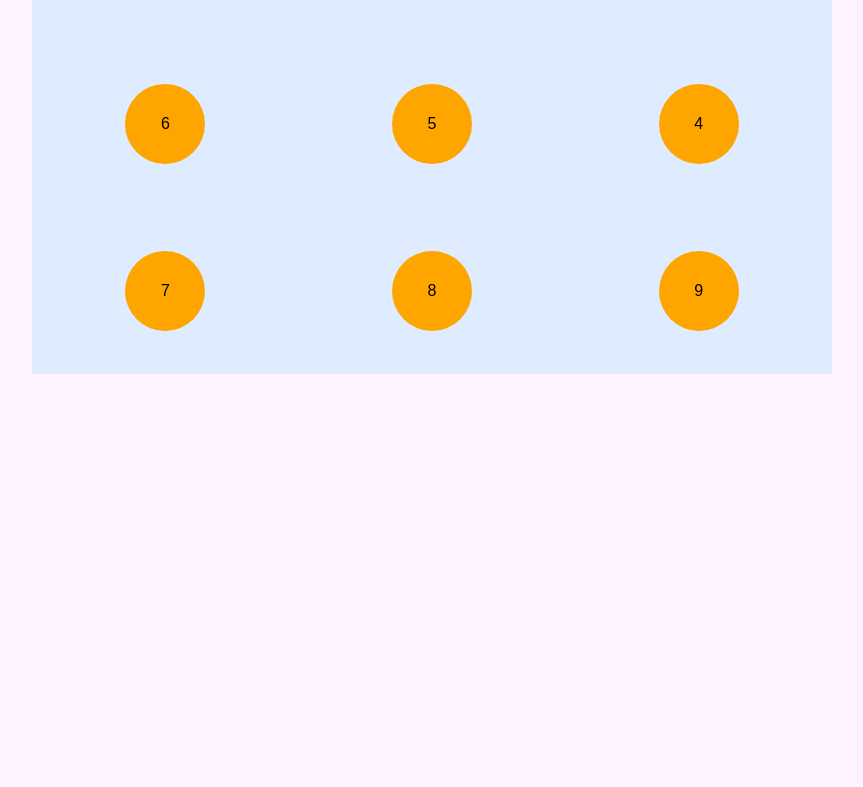
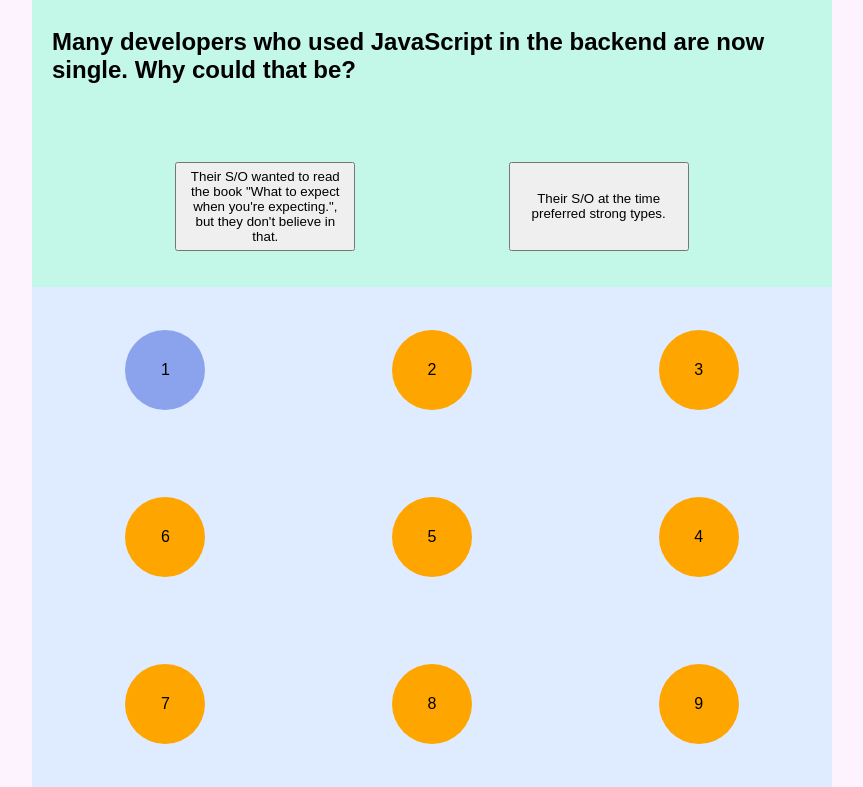
Before and after one commit to elsinge/Quiz, a plain HTML site: page index.html in a window 1280 px wide. Shown: the part 163-950 px from the top of the page, without its empty margins (208-1071 px from the left). Before the commit the page ends 800 px from the top, so only its background shows below. Drawn offline with Linux system fonts and the light colour scheme.

Commit message:
questions inserted and will be in random order now

```diff
--- a/index.html
+++ b/index.html
@@ -11,15 +11,16 @@
     </header>
     <main>
         <section id="input-area-el">
-
+            <h2 id="question-el">Question</h2>
+            <div id="answers-el"></div>
         </section>
         <section id="progress-el" class="three-by-three">
             <div class="pf-row">
-                <div class="progress-field"><p>1</p></div>
+                <div class="progress-field">1</div>
                 <div class="progress-field">2</div>
                 <div class="progress-field">3</div>
             </div>
-            <div class="pf-row pf-row-rev">
+            <div class="pf-row row-rev">
                 <div class="progress-field">4</div>
                 <div class="progress-field">5</div>
                 <div class="progress-field">6</div>
--- a/index.js
+++ b/index.js
@@ -0,0 +1,133 @@
+const questions = shuffleArray([
+    // right answer at index 0
+    {
+        question: "Was sagt ein Pyrotechniker nie zu seinem Hund?",
+        options: [
+            "Platz!",
+            "Such!",
+            "Sitz!"
+        ]
+    },
+
+    {
+        question: "What's your view on sea polution?",
+        options: [
+            "From my hotel room pretty good.",
+            "We have to save the turtles!",
+            "I like soup!"
+        ]
+    },
+
+    {
+        question: "Dünne Wurst aus Wildfleisch:",
+        options: [
+            "Kabareh",
+            "Bambinossi",
+            "Erfolgreicher Landjäger"
+        ]
+    },
+
+    {
+        question: `„In unseren Restaurants erzielen wir Umsätze, das übersteigt deine Vorstellungen!“
+        – Gastrobonze zu:`,
+        options: [
+            "Zirkusdirektor",
+            "Lehrling",
+            "Journalist"
+        ]
+    },
+
+    {
+        question: "Many developers who used JavaScript in the backend are now single. Why could that be?",
+        options: [
+            "Their S/O at the time preferred strong types.",
+            `Their S/O wanted to read the book "What to expect when you're expecting.", but they don't believe in that.`
+        ]
+    },
+
+    {
+        question: "Was sagen Leute ohne Wegerecht?",
+        options: [
+            "Das ist ein Grund, aber kein Hindernis.",
+            "Wir sind alle Kinder von Mutter Erde.",
+            "Mach halt einen Zaun."
+        ]
+    },
+
+    {
+        question: "Warum schließen die Beleuchter nicht die Lampen an?",
+        options: [
+            "Sie haben keinen Bock.",
+            "Sie freut's nicht.",
+            "Es ist ja noch hell."
+        ]
+    },
+
+    {
+        question: "Wie verschickt ein Müller seine Rechnungen?",
+        options: [
+            "Per Mehl",
+            "telefonisch",
+            "per Fax",
+            "postalisch"
+        ]
+    },
+
+    {
+        question: "OK, a real question now: What does Java have that doesn't exist in C? Derive a city that you could recommend a C-dev to move to.",
+        options: [
+            "Naples",
+            "Vienna",
+            "New York",
+            "Mountain View",
+            "Seattle",
+            "Santa Monica",
+            "Palo Alto"
+        ]
+    },
+]);
+
+let currentQuestion = 0;
+
+render();
+
+function render() {
+    if (currentQuestion > 8) {
+        alert("You have won!")
+    }
+    const questionEl = document.getElementById("question-el");
+    questionEl.innerText = questions[currentQuestion].question;
+
+    const answersEl = document.getElementById("answers-el");
+    answersEl.innerHTML = "";
+
+    const shuffledQuestions = shuffleArray(questions[currentQuestion].options.slice());
+    for (let answer of shuffledQuestions) {
+        const btn = document.createElement('button')
+        btn.innerText = answer
+        btn.addEventListener('click', evaluate)
+        answersEl.appendChild(btn)
+    }
+
+    // const progressEl = document.getElementById("progress-el");
+    const fields = document.getElementsByClassName("progress-field");
+    fields[currentQuestion].classList.add("progress-field-current");
+    for (let i = 0; i < currentQuestion; i++) {
+        fields[i].classList.remove("progress-field-current");
+        fields[i].classList.add("progress-field-done");
+    }
+}
+
+function shuffleArray(arr) {
+    return arr.sort(() => Math.random() - 0.5);
+}
+
+function evaluate(e) {
+//     check if answer is correct
+    console.log(e.target.innerText)
+    if (e.target.innerText === questions[currentQuestion].options[0]) {
+        console.log("try: " + questions[currentQuestion].options[0])
+        currentQuestion++;
+    }
+    render();
+}
--- a/style.css
+++ b/style.css
@@ -15,13 +15,14 @@
 }
 
 header {
+    height: 150px;
     display: flex;
     justify-content: center;
     align-items: center;
 }
 
-main {
-    background: rgba(169,219,255,0.36);
+h2 {
+    margin: 20px;
 }
 
 .three-by-three {
@@ -29,6 +30,7 @@
     flex-direction: column;
     justify-content: space-around;
     height: 500px;
+    background: rgba(169,219,255,0.36);
 }
 
 .pf-row {
@@ -36,7 +38,7 @@
     justify-content: space-around;
 }
 
-.pf-row-rev {
+.row-rev {
     flex-direction: row-reverse;
 }
 
@@ -52,5 +54,33 @@
     align-items: center;
 }
 
-.progress-field p {
+.progress-field-done {
+    background: rgba(255,165,0,0.35);
 }
+
+.progress-field-current {
+    background: rgba(71, 102, 220, 0.55);
+}
+
+#input-area-el {
+    min-height: 300px;
+    background: rgba(86,255,188,0.35);
+    display: flex;
+    flex-direction: column;
+    justify-content: space-around;
+    align-items: center;
+}
+
+#answers-el {
+    width: 100%;
+    display: flex;
+    justify-content: space-evenly;
+    flex-wrap: wrap;
+}
+
+#answers-el button {
+    min-width: 70px;
+    max-width: 180px;
+    margin: 15px 10px;
+    padding: 5px;
+}
```
